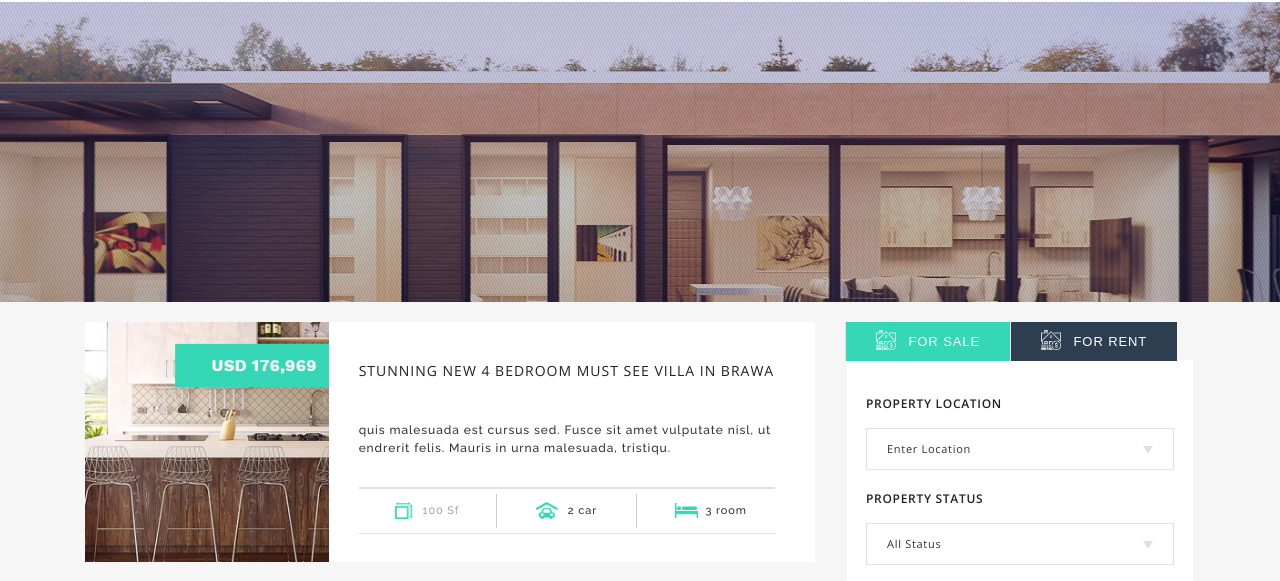
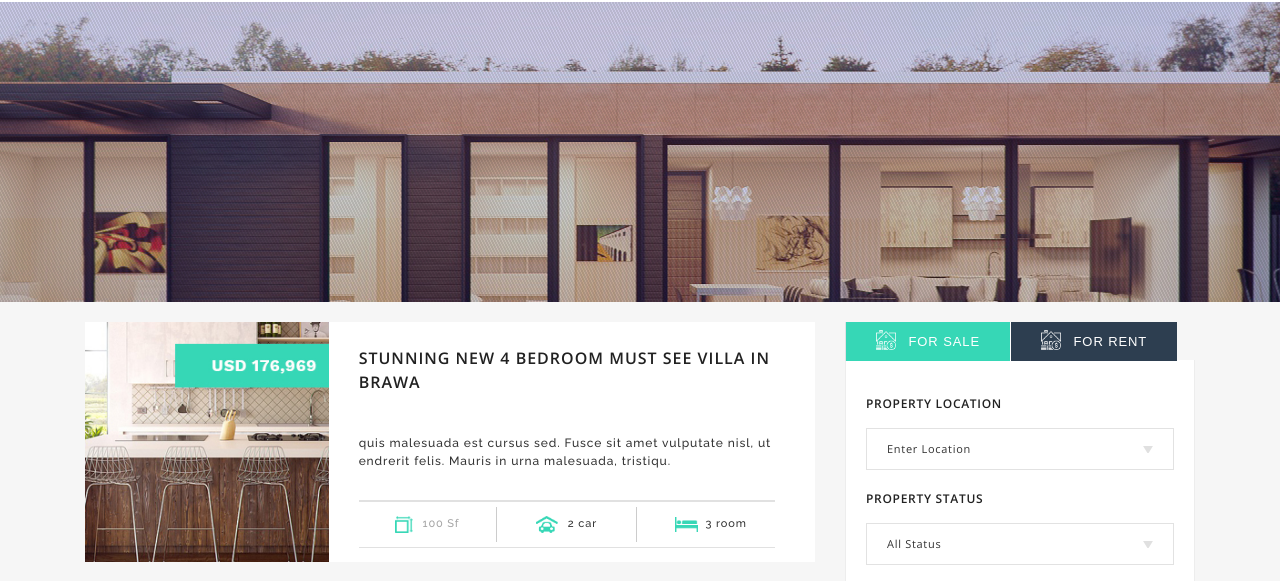
Before and after one commit to Creative301/Creative301.github.io, a website: page archive/index.html in a window 1280 px wide. Shown: the part 139-720 px from the top of the page. Drawn offline with nearby package versions, Linux system fonts and the light colour scheme.

Commit message:
Update single and archive

```diff
--- a/archive/css/style.css
+++ b/archive/css/style.css
@@ -292,6 +292,7 @@ body {
   line-height: 1.7;
   margin-bottom: 2rem;
   text-align: center;
+  font-weight: 600;
 }
 
 @media only screen and (min-width: 31.25em) {
@@ -328,6 +329,7 @@ body {
 @media only screen and (min-width: 75em) {
   .bedroom__text h3 {
     margin-top: 1.5rem;
+    font-size: 1.6rem;
   }
 }
 
```
Also changed, not shown: single/index.html (+2 -2 lines).
